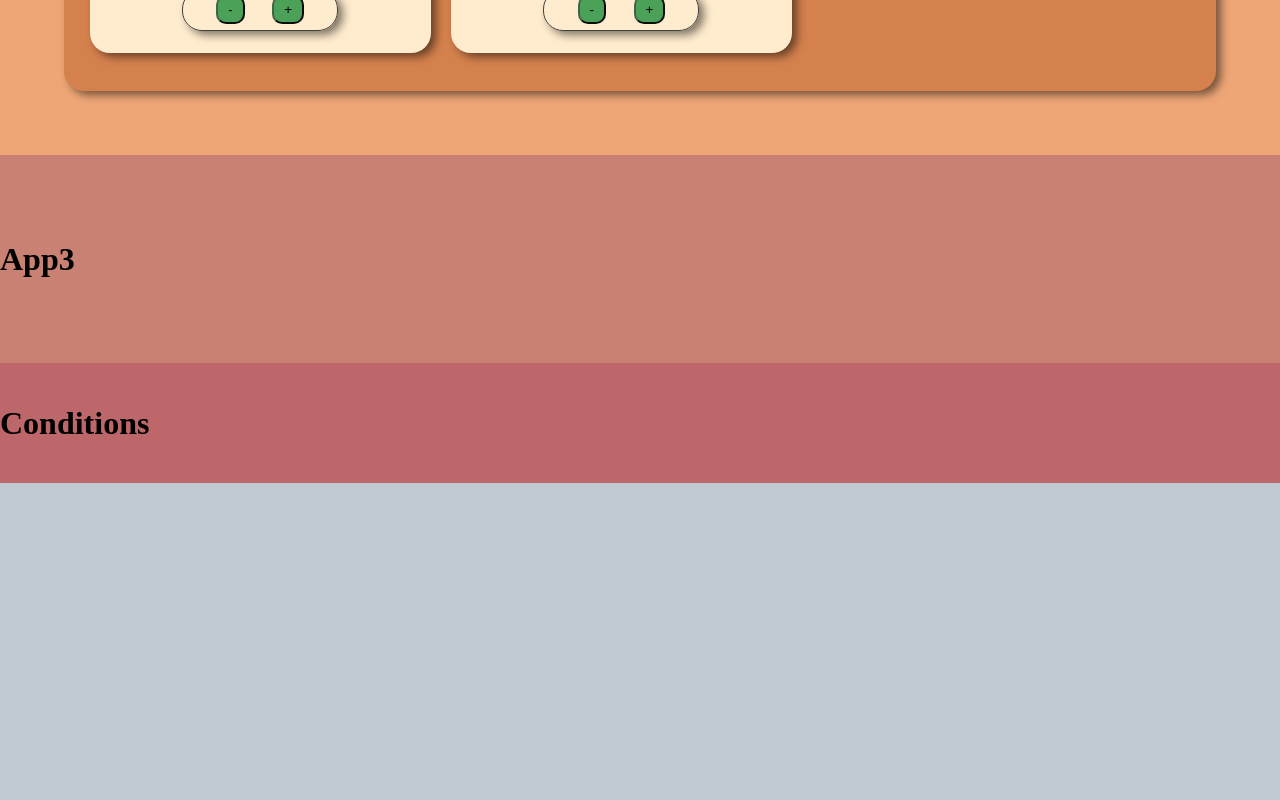
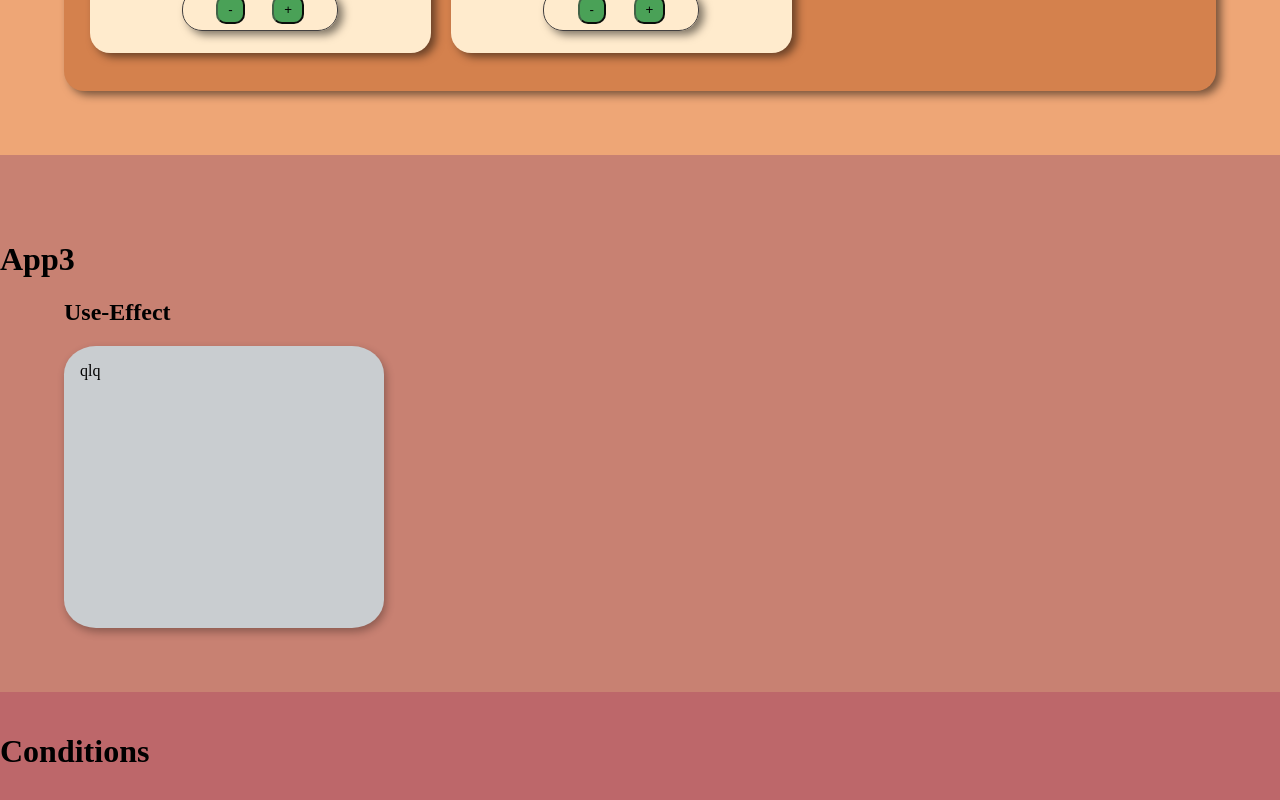
Before and after one commit to DylanBlanco/react-intro, a React (Vite) app: page / in a window 1280 px wide. Shown: the part 5038-5838 px from the top of the page. Before the commit the page ends 5521 px from the top, so only its background shows below. Built offline with nearby package versions, Linux system fonts and the light colour scheme.

Commit message:
UseEffect

```diff
--- a/src/App3.jsx
+++ b/src/App3.jsx
@@ -1,10 +1,22 @@
+import { useEffect } from 'react'
 import './css/app3.css'
 function App() {
+    // Logica ---------------------------------------
+    useEffect(() => {
+        console.log('re-rendering effettuato!')
+    })
 
 
+    // Template -------------------------------------
     return(
         <div className="app3">
             <h1>App3</h1>
+            <div className='container-app3'>
+                <h2>Use-Effect</h2>
+                <div className="cardJsx">
+                    qlq
+                </div>
+            </div>
         </div>
     )
 }
--- a/src/css/app3.css
+++ b/src/css/app3.css
@@ -2,3 +2,7 @@
     padding: 5% 0;
     background-color: rgb(200, 129, 114);
 }
+
+.app3 .container-app3 {
+    padding: 0 5%;
+}
```
